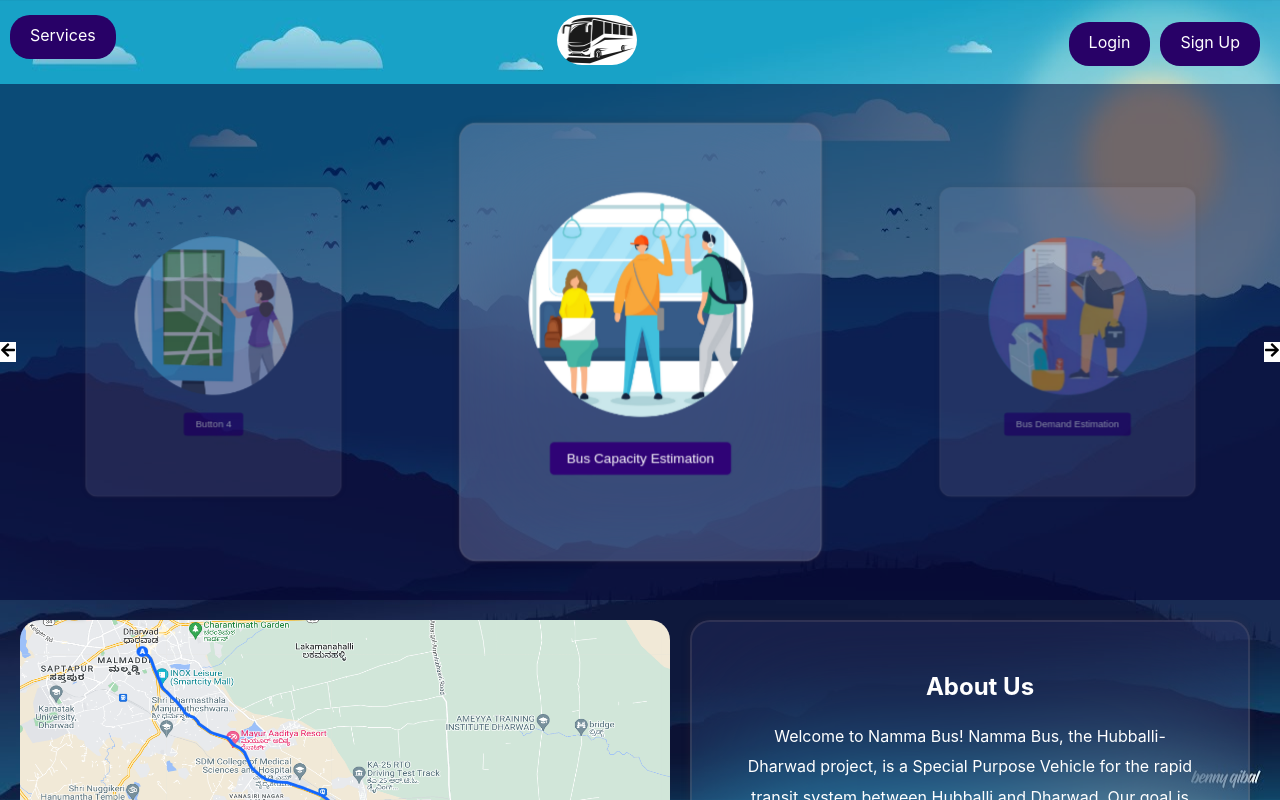
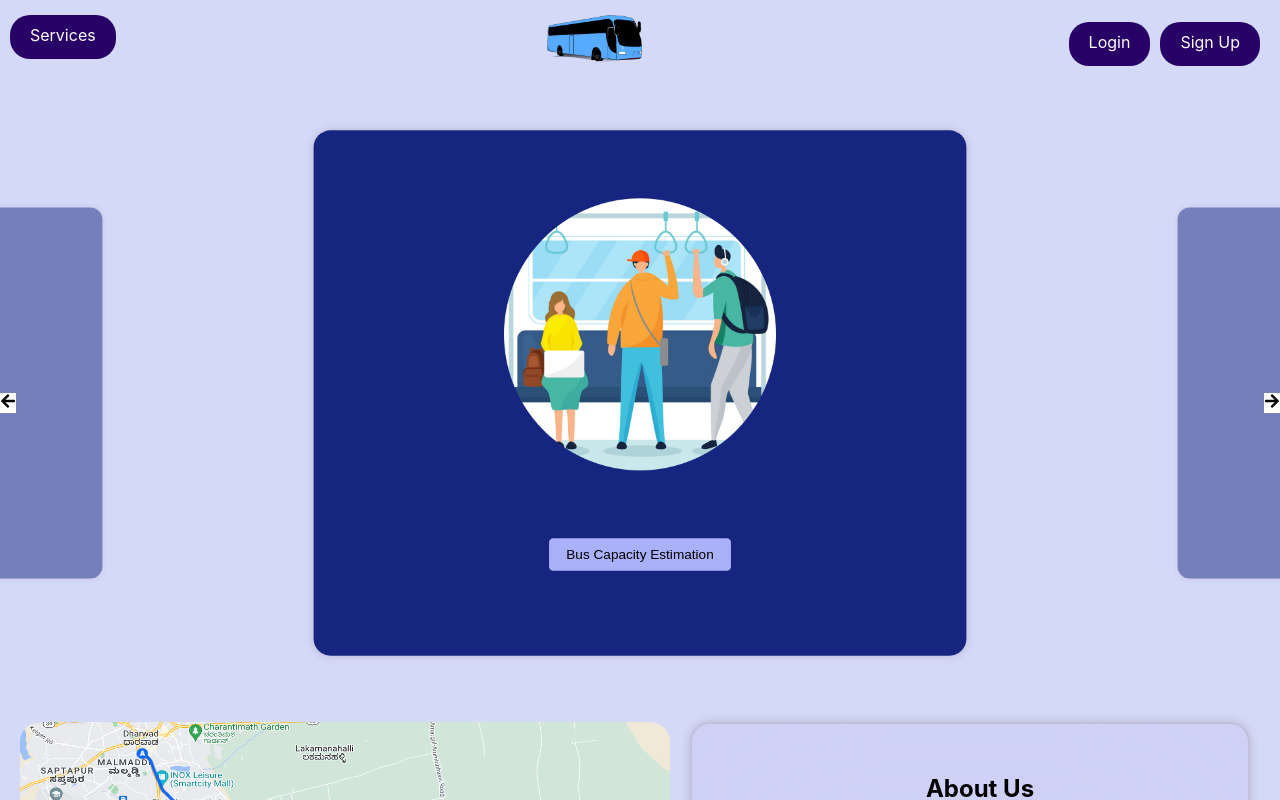
Before and after one commit to PratikshaT13/servernode, a React (Create React App) app in the folder mybus/: page /homepage in a window 1280 px wide. Shown: the top 800 px of the page. Built offline with nearby package versions, Linux system fonts and the light colour scheme.

Commit message:
New logo

```diff
--- a/mybus/src/components/BusEstimationModule/BusEstimationGalary.jsx
+++ b/mybus/src/components/BusEstimationModule/BusEstimationGalary.jsx
@@ -27,12 +27,13 @@ const BusGallery = ({ busDataList }) => {
       </button>
       <div className="bus-gallery" ref={galleryRef}>
         {busDataList.slice(startIndex, startIndex + 3).map((busData, index) => (
-          <BusEstimationModule
-            key={index}
-            timestamp={busData.timestamp}
-            busNumber={busData.busNumber}
-            passNumber={busData.passNumber}
-          />
+        <div className="bus-item" key={index}>
+        <BusEstimationModule
+          timestamp={busData.timestamp}
+          busNumber={busData.busNumber}
+          passNumber={busData.passNumber}
+        />
+      </div>
         ))}
       </div>
       <button className="scroll-button right" onClick={scrollRight}>
--- a/mybus/src/components/BusEstimationModule/BusEstimationModule.css
+++ b/mybus/src/components/BusEstimationModule/BusEstimationModule.css
@@ -87,9 +87,14 @@ background-color: #0056b3;
 
 .bus-gallery {
   display: flex;
-  transition: transform 0.5s ease; /* Add transition for smooth scrolling */
+  overflow: hidden;
+  transition: transform 1s ease-in-out; /* Adjust the speed as needed */
 }
 
+.bus-gallery .bus-item {
+  min-width: 33.33%; /* Assuming 3 items are shown at a time */
+  transition: transform 1s ease-in-out; /* Adjust the speed as needed */
+}
 .scroll-button {
   position: sticky;
   top: 50%;
--- a/mybus/src/components/Homepage/Homepage.css
+++ b/mybus/src/components/Homepage/Homepage.css
@@ -14,7 +14,7 @@
 }
 
 .slide img {
-  width: 16.5rem;
+  width: 20rem;
   margin: 0 auto;
 }
 
@@ -55,20 +55,20 @@
 }
 
 .buttonx {
-  background-color: #2f0376; /* Pastel blue green */
-  color: #fff;
+  background-color: #abb1f9; /* Pastel blue green */
+  color: #000000;
   padding: 10px 20px;
   border: none;
   border-radius: 5px;
   cursor: pointer;
   font-size: 16px;
   /* margin-left: 80px; */
-  margin-top: 30px;
+  margin-top: 80px;
 
 }
 
 .buttonx:hover {
-  background-color: #9304fa; /* Darker shade on hover */
+  background-color: #6358fd; /* Darker shade on hover */
   color: #000;
 }
 
@@ -78,18 +78,14 @@
 }
 
 body{
-  background: url('../assets/back12.jpg') no-repeat fixed center;
-
+  background: rgb(212, 217, 247); /* url('../assets/background1.png') no-repeat fixed center; */
   background-size: 100% auto;
-  /* background: rgb(102,202,243); */
-/* background: linear-gradient(0deg, rgba(102,202,243,0.9924200527909873) 9%, rgba(49,164,241,1) 57%, rgba(32,110,202,1) 89%); */
 }
 
 
+
 .bgslide{
-  background:rgba(203, 209, 245, 0.236);
-  border: 2px solid rgba(141, 124, 124, 0.2);
-  backdrop-filter: blur(80px);
+  background:rgb(22, 38, 128);
   box-shadow: 0 0 10px rgba(78, 48, 48, 0.2);
   color: #000;
   border-radius: 20px;
--- a/mybus/src/components/Homepage/Homepage.jsx
+++ b/mybus/src/components/Homepage/Homepage.jsx
@@ -43,9 +43,9 @@ function Homepage() {
     infinite: true,
     lazyLoad: true,
     speed: 300,
-    slidesToShow: 3,
+    slidesToShow: 1,
     centerMode: true,
-    centerPadding: 0,
+    centerPadding: "20%",
     nextArrow: <NextArrow />,
     prevArrow: <PrevArrow />,
     beforeChange: (current, next) => setImageIndex(next),
@@ -83,7 +83,7 @@ const navtext=['/bus-estimation','/login','/login','/login'];
 
 return (
   <>
-    <Slider {...settings} style ={{background:'#00013288'}}>
+    <Slider {...settings} style ={{}}>
       {images.map((img, idx) => (
         <div key={idx} className={idx === imageIndex ? "slide activeSlide" : "slide"} style={{background:'#000'}}>
           <div className='bgslide'>
@@ -100,12 +100,12 @@ return (
       <img src={maps} alt="icon1" style={{height:'400px',width:'650px',borderRadius:'20px',boxShadow:'inherit',margin:'20px',fontColor:'#fff'}}/>
     </div>
     <div className="right">
-      <h2 style={{margin:'20px',marginLeft:'40px',color:'#fff'}}>About Us</h2>
+      <h2 style={{margin:'20px',marginLeft:'40px'}}>About Us</h2>
       <p className="poppins-regular" style={{
         margin: '20px',
         fontSize: '16px',
         lineHeight: '1.9',
-        color: '#fff',
+
       }}>
         Welcome to Namma Bus!
 
--- a/mybus/src/components/Navbar/Navbar.css
+++ b/mybus/src/components/Navbar/Navbar.css
@@ -22,10 +22,9 @@
 
 
   .navbar-logo img {
-    width: 80px;
+    width: 100px;
     /* margin:10px; */
     height: 50px;
-    border-radius: 50px;
   }
 
 
--- a/mybus/src/components/Navbar/Navbar.jsx
+++ b/mybus/src/components/Navbar/Navbar.jsx
@@ -124,7 +124,7 @@
 import React from 'react';
 import { Link, useNavigate } from 'react-router-dom';
 import './Navbar.css';
-import Logo from '../assets/logo-pic.jpg';
+import Logo from '../assets/logo.png';
 
 const Navbar = () => {
   const navigate = useNavigate();
```
Also changed, not shown: mybus/src/components/assets/logo.png (added), 1 other file (tests, documents, lock files or other folders).
